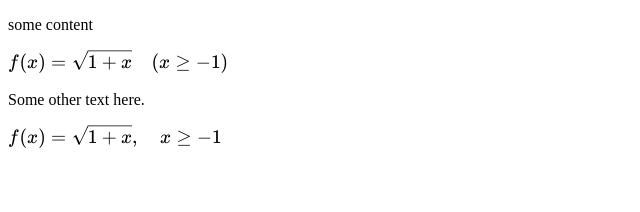
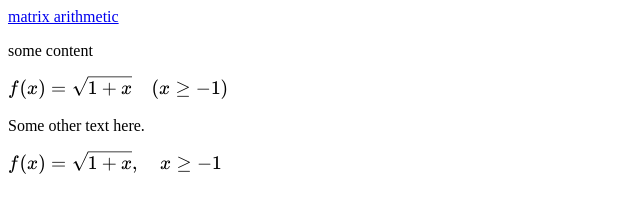
Before and after one commit to SteveFroehlich/SteveFroehlich.github.io, a plain HTML site: page index.html in a window 1280 px wide. Shown: the whole page, without its empty margins (0-640 px from the left). Drawn offline with nearby package versions, Linux system fonts and the light colour scheme.

Commit message:
add link to matrix arithmetic

```diff
--- a/index.html
+++ b/index.html
@@ -29,6 +29,8 @@
 
       and it will be rendered when the page is published
     -->
+    <a href="linear_algebra/matrix_arithmetic/matrix_arithmetic.html">matrix arithmetic</a>
+
     <p>some content</p>
 
     <div class="math">
```
